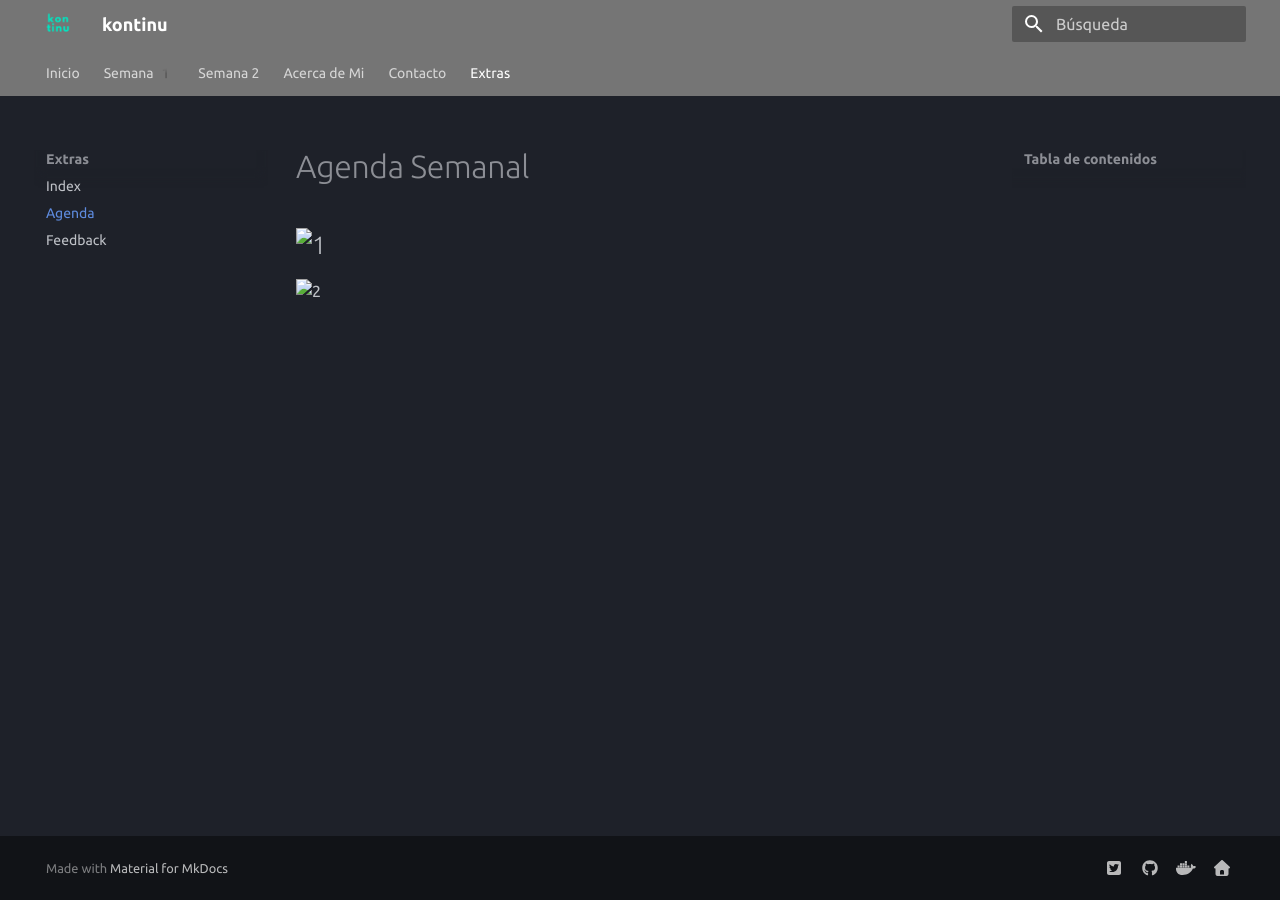
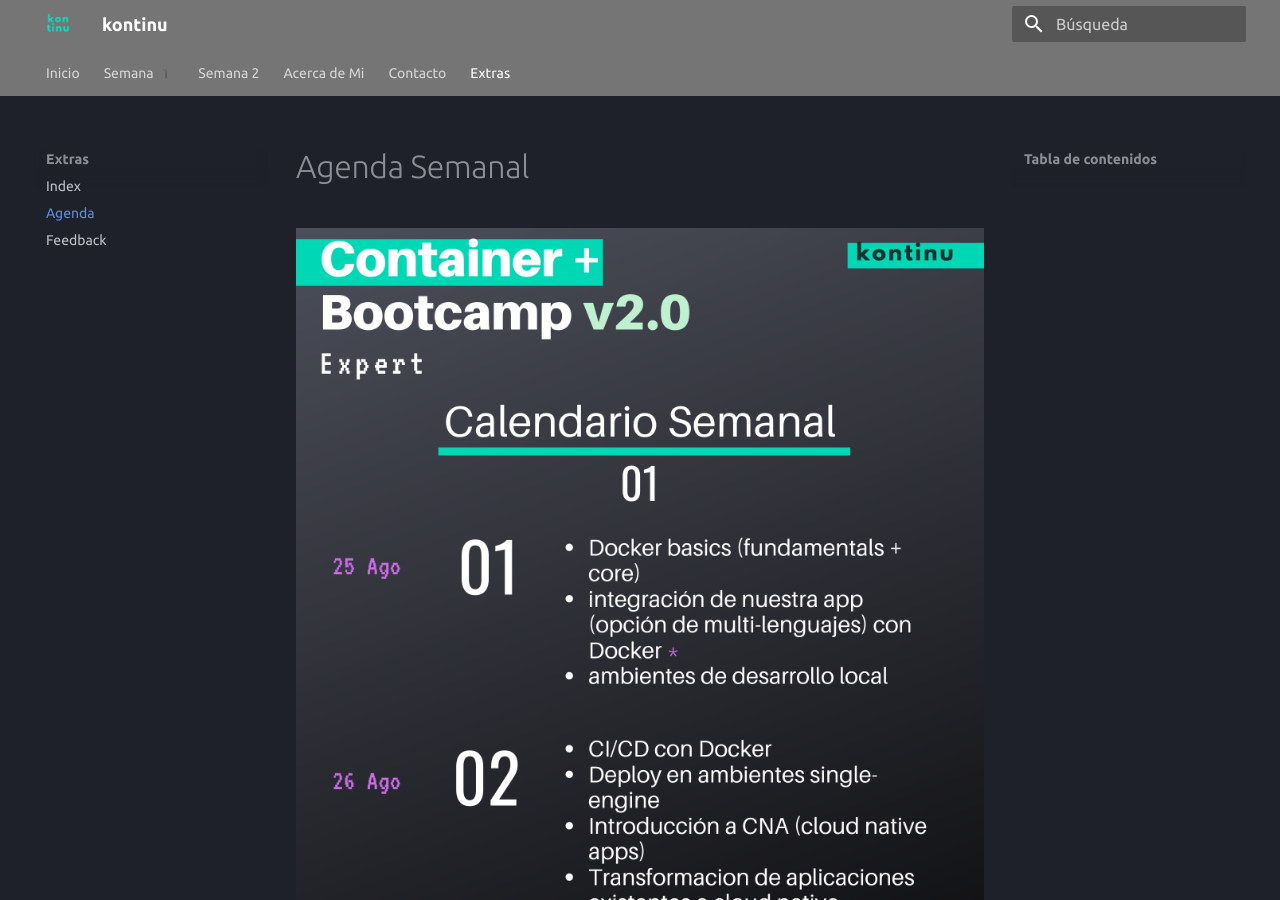
Before and after one commit to kontinu/container-expert-mkdocs, an MkDocs documentation site: the page built from docs/extras/agenda.md, in a window 1280 px wide and 900 px high. Built offline with MkDocs 1.6.1 and Material for MkDocs 9.7.7, drawn with Linux system fonts in a browser that asks for light colours.

```diff
--- a/docs/extras/agenda.md
+++ b/docs/extras/agenda.md
@@ -1,5 +1,5 @@
 # Agenda Semanal
 
-![1](assets/images/calendar/1.png)
+![1](/assets/images/calendar/1.png)
 ---
-![2](assets/images/calendar/2.png)
+![2](/assets/images/calendar/2.png)
--- a/mkdocs.yml
+++ b/mkdocs.yml
@@ -89,6 +89,8 @@ extra:
 plugins:
   - search:
       lang: es
+  # - encryptcontent:
+  #       global_password: 'kontinu'
 
 markdown_extensions:
   - attr_list
--- a/requirements.txt
+++ b/requirements.txt
@@ -2,3 +2,4 @@ pymdown-extensions
 material
 mkdocs-blog-plugin
 mkdocs-macros-plugin
+mkdocs-encryptcontent-plugin
```
Also changed, not shown: docs/blog.md (deleted, +0 -1 lines), docs/index.md (+1 -2 lines), 1 other file.
